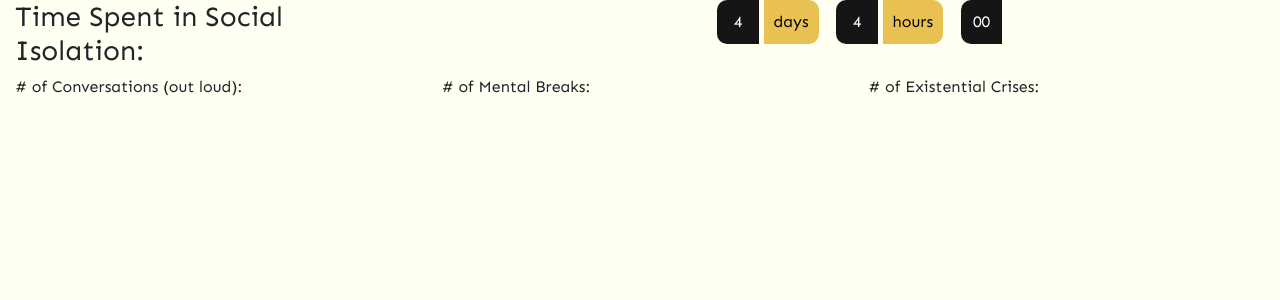
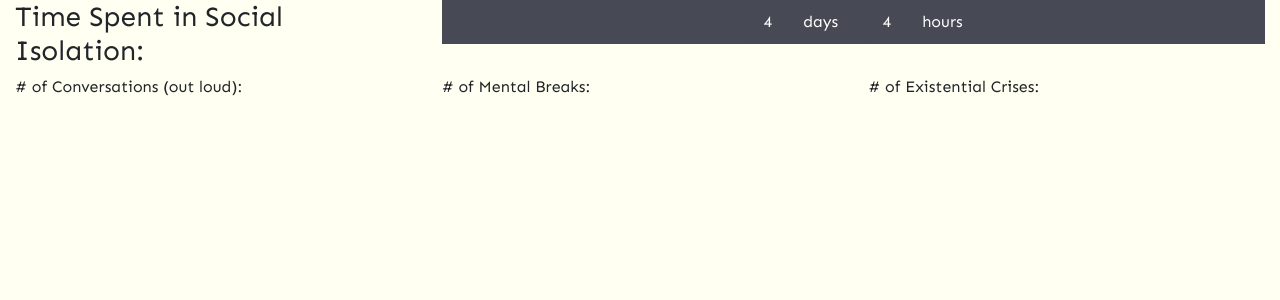
Before and after one commit to psittikul/quarantine-keeper, a PHP site: page / in a window 1280 px wide. Shown: the part 82-382 px from the top of the page. Run offline with PHP 8.4, Linux system fonts and the light colour scheme; some web fonts are replaced.

Commit message:
Messing with styles

```diff
--- a/css/styles.css
+++ b/css/styles.css
@@ -12,12 +12,13 @@ body {
 .countup {
   text-align: center;
   margin-bottom: 20px;
+  background: #474954;
 }
 
 .countup .timeel {
   display: inline-block;
   padding: 10px;
-  background: #151515;
+  background: #474954;
   margin: 0;
   color: white;
   min-width: 2.6rem;
@@ -26,10 +27,9 @@ body {
 }
 
 .countup span[class*=timeRef] {
-  border-radius: 0 10px 10px 0;
+  border-radius: 0 0 0 0;
   margin-left: 0;
-  background: #e8c152;
-  color: black;
+  color: white;
 }
 
 /*# sourceMappingURL=styles.css.map */
--- a/index.php
+++ b/index.php
@@ -32,7 +32,7 @@
                     <span class="timeel timeRefDays">days</span>
                     <span class="timeel hours">00</span>
                     <span class="timeel timeRefHours">hours</span>
-                    <span class="timeel minutes">00</span>
+                    <!-- <span class="timeel minutes">00</span> -->
                     <!-- <span class="timeel timeRefMinutes">minutes</span>
             <span class="timeel seconds">00</span>
             <span class="timeel timeRefSeconds">seconds</span> -->
```
Also changed, not shown: scss/styles.scss (+5 -4 lines), 1 other file.
